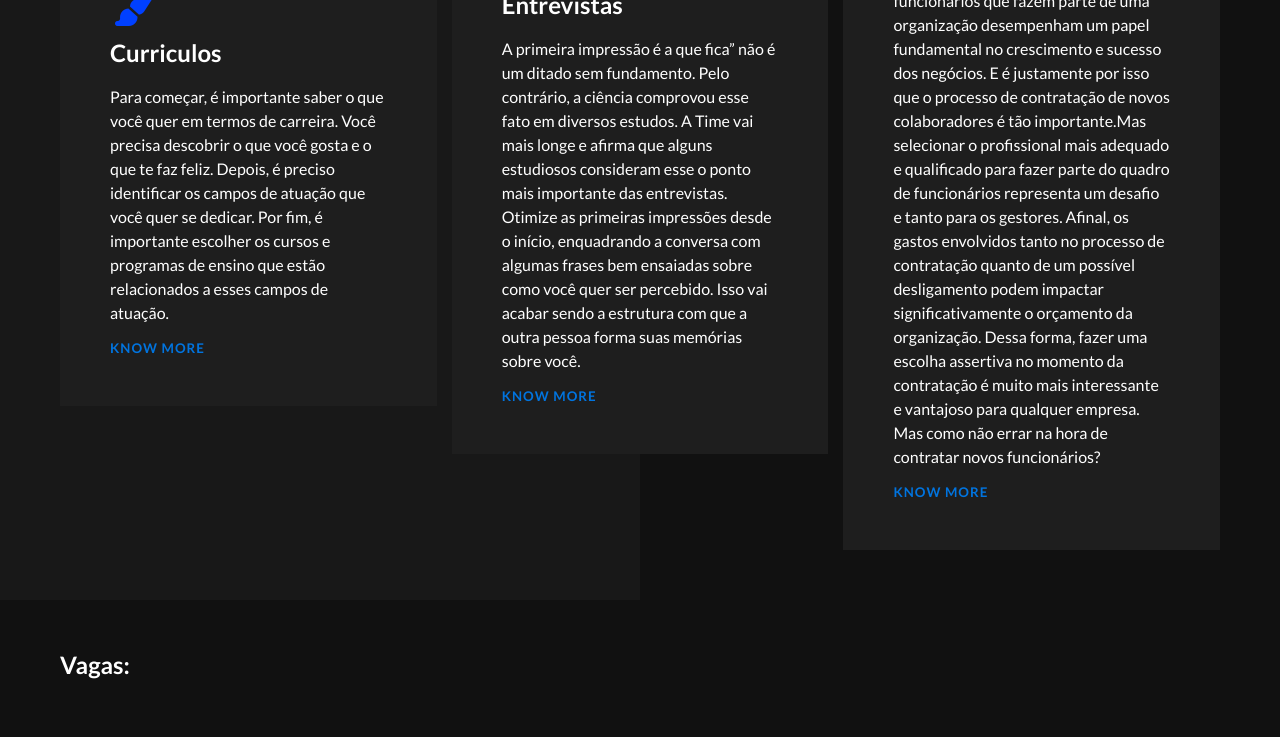
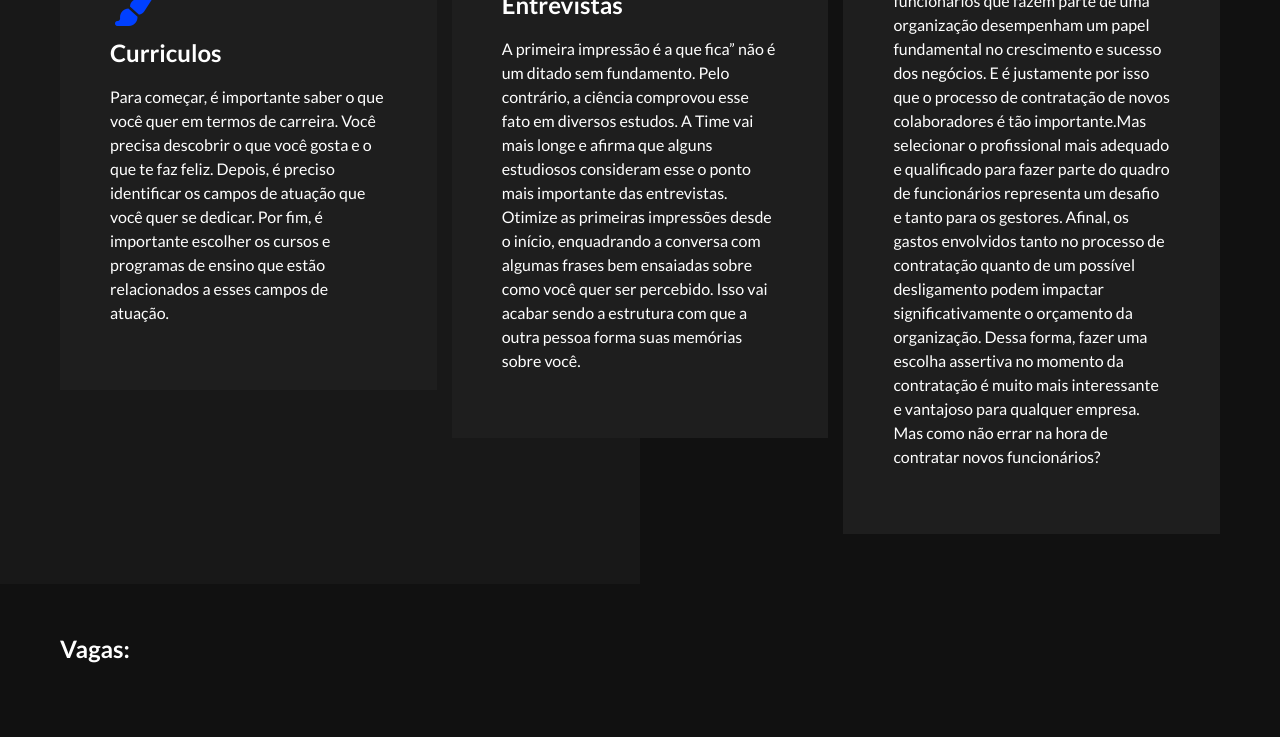
Before and after one commit to SamukaSRB/LMS-Consultoria, a React (Create React App) app: page / in a window 1280 px wide. Shown: the part 1158-1895 px from the top of the page. Built offline with nearby package versions, Linux system fonts and the light colour scheme.

Commit message:
Ajuste de botão retirada

```diff
--- a/src/components/ServicesExperience.jsx
+++ b/src/components/ServicesExperience.jsx
@@ -33,7 +33,7 @@ function ServicesExperience() {
               <i className={`fas ${service.icon}`} />
               <h3>{service.title}</h3>
               <p>{service.desc}</p>
-              <button className="btn">Know More</button>
+              {/* <button className="btn">Know More</button> */}
             </div>
           ))}
         </div>
```
